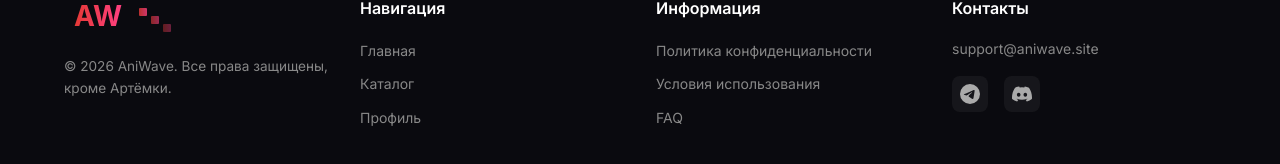
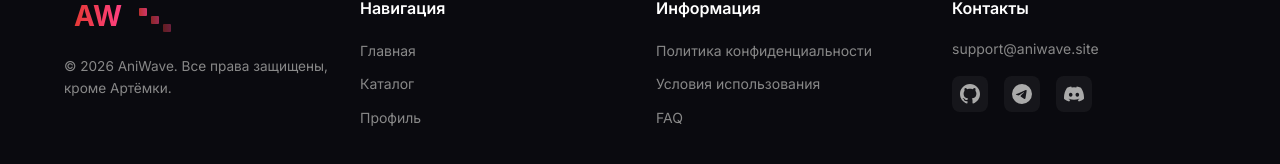
Before and after one commit to JeySerYT/AniWave-by-OpenCode, a React (Vite) app: page /faq in a window 1280 px wide. Shown: the part 1315-1479 px from the top of the page. Built offline with nearby package versions, Linux system fonts and the light colour scheme.

Commit message:
feat: add GitHub link to footer

```diff
--- a/src/components/Footer.jsx
+++ b/src/components/Footer.jsx
@@ -40,6 +40,11 @@
           <h4>Контакты</h4>
           <p>support@aniwave.site</p>
           <div className="footer-social">
+            <a href="https://github.com/JeySerYT/AniWave-by-OpenCode" target="_blank" rel="noopener noreferrer" className="social-link" aria-label="GitHub">
+              <svg width="20" height="20" viewBox="0 0 24 24" fill="currentColor">
+                <path d="M12 0c-6.626 0-12 5.373-12 12 0 5.302 3.438 9.8 8.207 11.387.599.111.793-.261.793-.577v-2.234c-3.338.726-4.033-1.416-4.033-1.416-.546-1.387-1.333-1.756-1.333-1.756-1.089-.745.083-.729.083-.729 1.205.084 1.839 1.237 1.839 1.237 1.07 1.834 2.807 1.304 3.492.997.107-.775.418-1.305.762-1.604-2.665-.305-5.467-1.334-5.467-5.931 0-1.311.469-2.381 1.236-3.221-.124-.303-.535-1.524.117-3.176 0 0 1.008-.322 3.301 1.23.957-.266 1.983-.399 3.003-.404 1.02.005 2.047.138 3.006.404 2.291-1.552 3.297-1.23 3.297-1.23.653 1.653.242 2.874.118 3.176.77.84 1.235 1.911 1.235 3.221 0 4.609-2.807 5.624-5.479 5.921.43.372.823 1.102.823 2.222v3.293c0 .319.192.694.801.576 4.765-1.589 8.199-6.086 8.199-11.386 0-6.627-5.373-12-12-12z"/>
+              </svg>
+            </a>
             <a href="https://t.me/aniwave" target="_blank" rel="noopener noreferrer" className="social-link" aria-label="Telegram">
               <svg width="20" height="20" viewBox="0 0 24 24" fill="currentColor">
                 <path d="M11.944 0A12 12 0 0 0 0 12a12 12 0 0 0 12 12 12 12 0 0 0 12-12A12 12 0 0 0 12 0a12 12 0 0 0-.056 0zm4.962 7.224c.1-.002.321.023.465.14a.506.506 0 0 1 .171.325c.016.093.036.306.02.472-.18 1.898-.962 6.502-1.36 8.627-.168.9-.499 1.201-.82 1.23-.696.065-1.225-.46-1.9-.902-1.056-.693-1.653-1.124-2.678-1.8-1.185-.78-.417-1.21.258-1.91.177-.184 3.247-2.977 3.307-3.23.007-.032.014-.15-.056-.212s-.174-.041-.249-.024c-.106.024-1.793 1.14-5.061 3.345-.48.33-.913.49-1.302.48-.428-.008-1.252-.241-1.865-.44-.752-.245-1.349-.374-1.297-.789.027-.216.325-.437.893-.663 3.498-1.524 5.83-2.529 6.998-3.014 3.332-1.386 4.025-1.627 4.476-1.635z"/>
```
